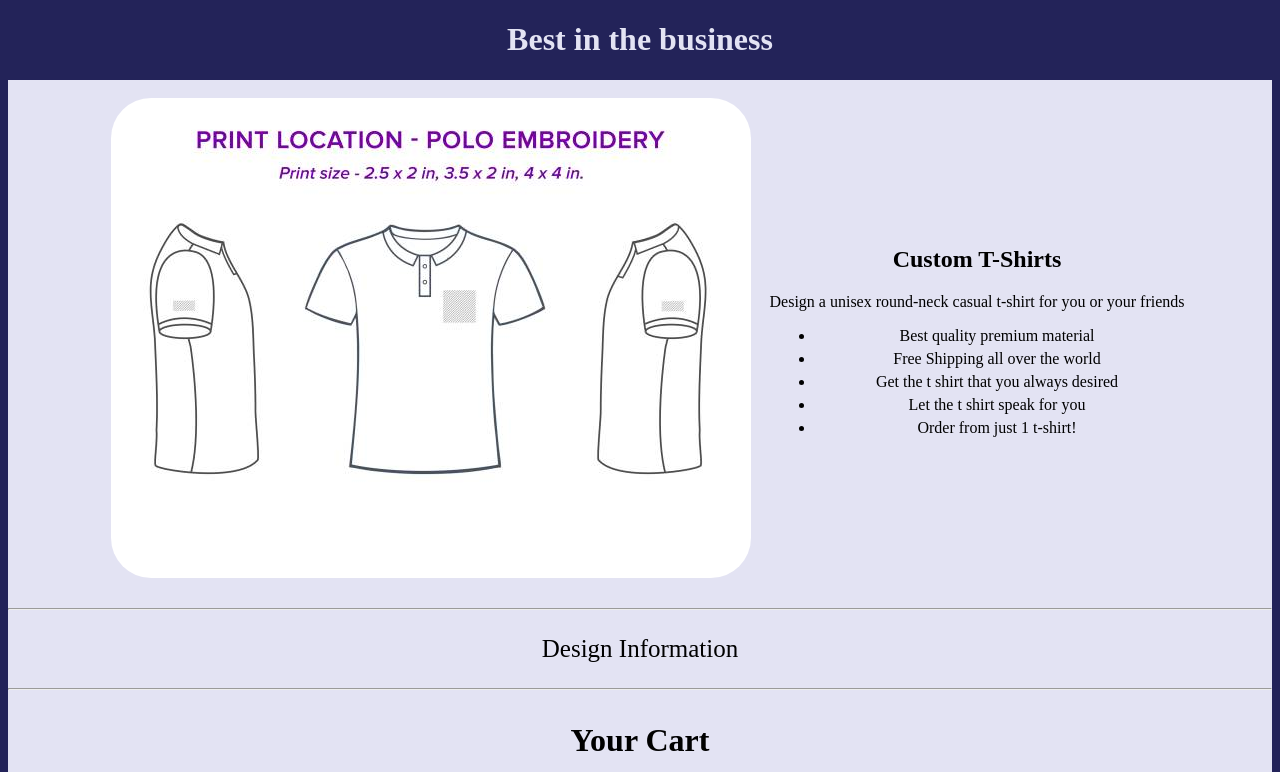
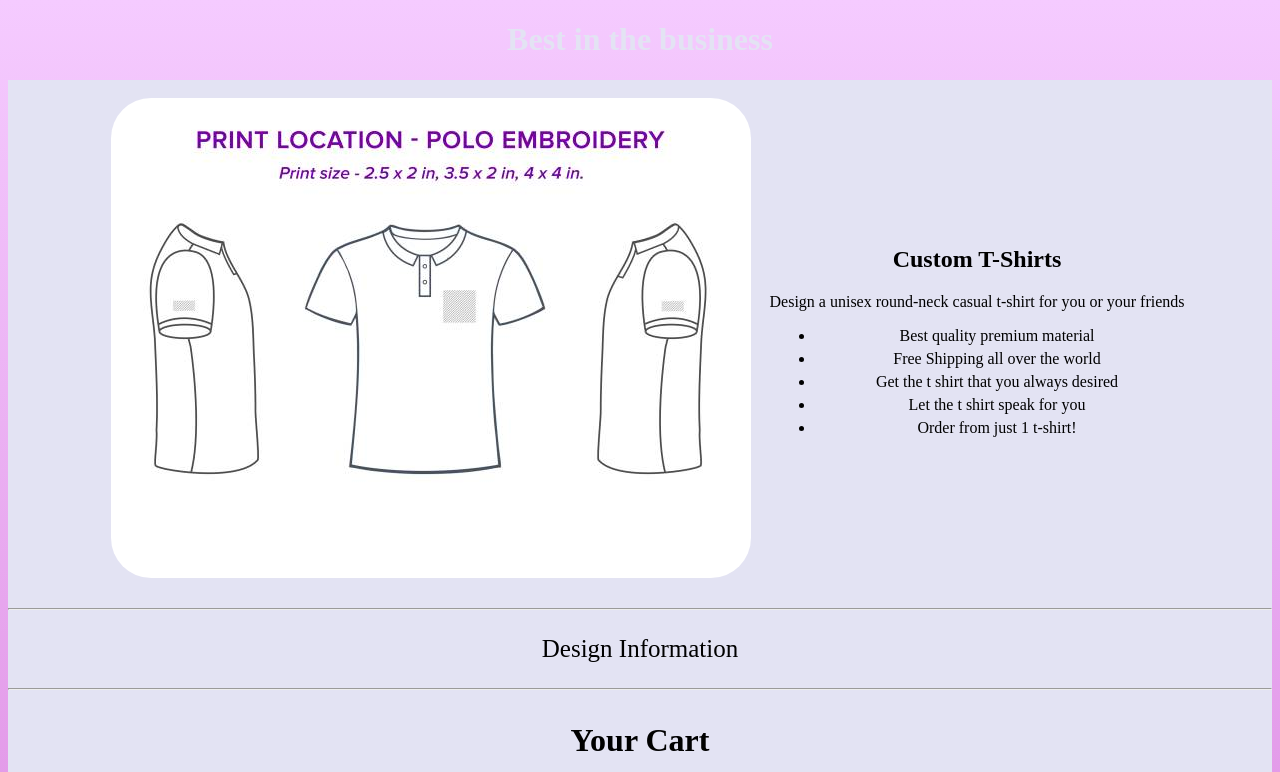
Before and after one commit to AdiDub/Custom_T_Shirt, a plain HTML site: page index.html in a window 1280 px wide. Shown: the top 772 px of the page. Drawn offline with Linux system fonts and the light colour scheme.

Commit message:
background color change

```diff
--- a/css/styles.css
+++ b/css/styles.css
@@ -1,5 +1,5 @@
 body {
-    background-color: #232359;
+    background-image: linear-gradient(#F5CBFF,#C346C2);
 }
 
 .sub {
```
